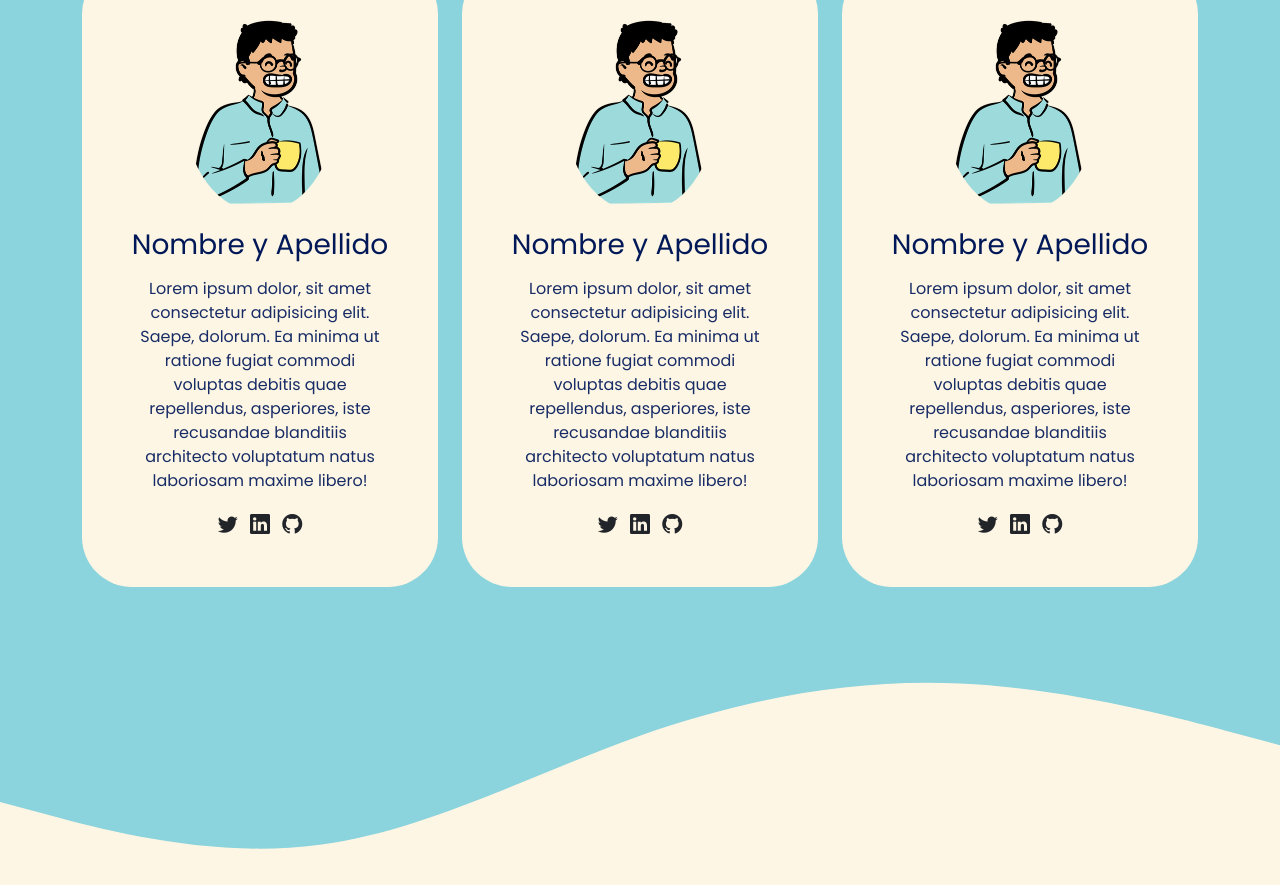
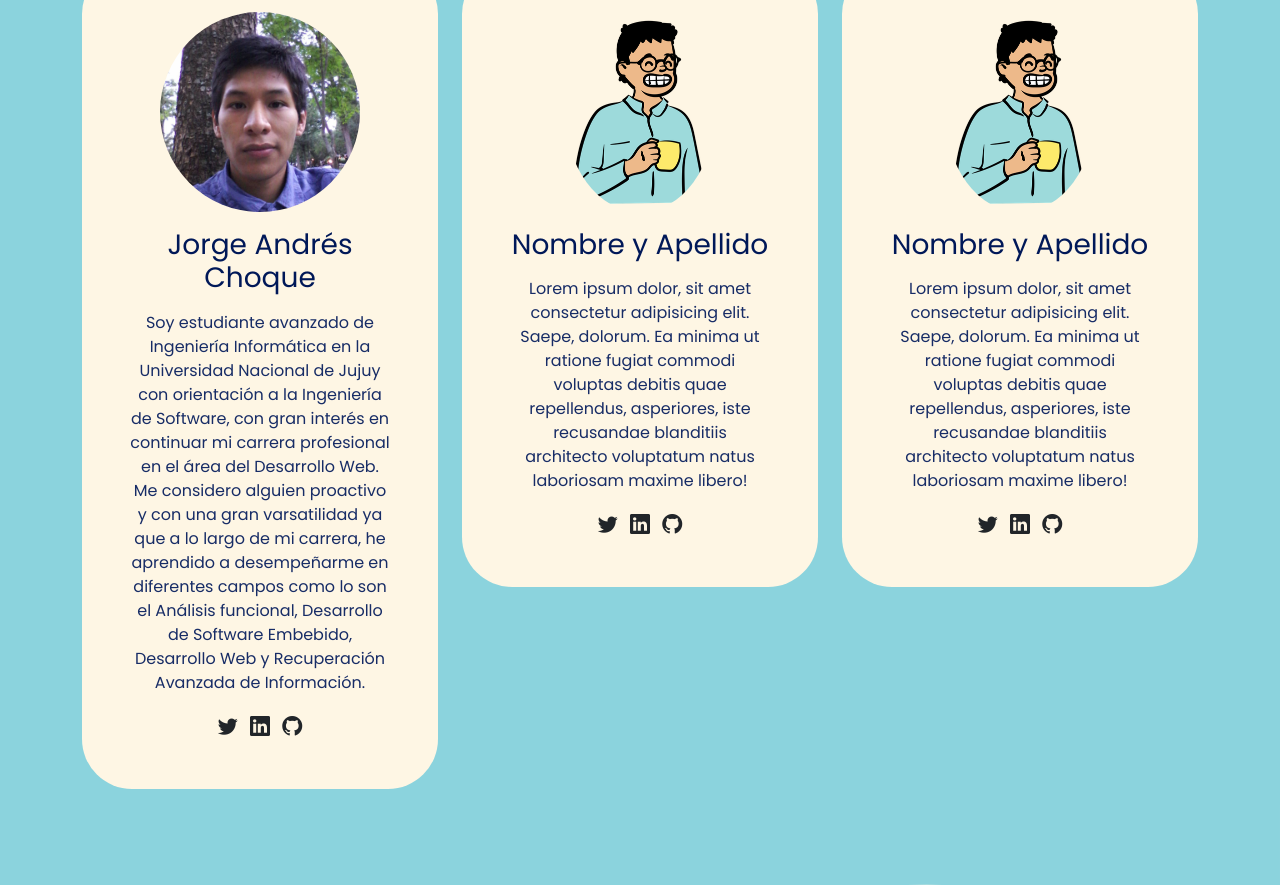
Before and after one commit to Jorge-JayCh/devtech-podcast-web, a plain HTML site: page index.html in a window 1280 px wide. Shown: the part 1271-2156 px from the top of the page. Drawn offline with nearby package versions, Linux system fonts and the light colour scheme.

Commit message:
Tarjeta editada

```diff
--- a/index.html
+++ b/index.html
@@ -100,14 +100,12 @@
           <div class="col-md-6 col-lg-4 mb-3">
             <div class="card">
               <div class="card-body text-center p-5">
-                <img src="./assets/avatar.png" alt="avatar" class=" img img-fluid rounded-circle mb-3">
-                <h3 class="title card-title mb-3">Nombre y Apellido</h3>
-                <p>Lorem ipsum dolor, sit amet consectetur adipisicing elit. Saepe, dolorum. Ea minima ut ratione fugiat
-                  commodi voluptas debitis quae repellendus, asperiores, iste recusandae blanditiis architecto
-                  voluptatum natus laboriosam maxime libero!</p>
-                <a href="#"><i class="bi bi-twitter text-dark mx-1 lead"></i></a>
-                <a href="#"><i class="bi bi-linkedin text-dark mx-1 lead"></i></a>
-                <a href="#"><i class="bi bi-github text-dark mx-1 lead"></i></a>
+                <img src="./assets/jch-image.jpg" alt="imagen_perfil" class=" img img-fluid rounded-circle mb-3">
+                <h3 class="title card-title mb-3">Jorge Andrés Choque</h3>
+                <p>Soy estudiante avanzado de Ingeniería Informática en la Universidad Nacional de Jujuy con orientación a la Ingeniería de Software, con gran interés en continuar mi carrera profesional en el área del Desarrollo Web. Me considero alguien proactivo y con una gran varsatilidad ya que a lo largo de mi carrera, he aprendido a desempeñarme en diferentes campos como lo son el Análisis funcional, Desarrollo de Software Embebido, Desarrollo Web y Recuperación Avanzada de Información.</p>
+                <a href="https://twitter.com/Jorge_JayCh" target="_blank"><i class="bi bi-twitter text-dark mx-1 lead"></i></a>
+                <a href="https://www.linkedin.com/in/jorge-choque/" target="_blank"><i class="bi bi-linkedin text-dark mx-1 lead"></i></a>
+                <a href="https://github.com/Jorge-JayCh" target="_blank"><i class="bi bi-github text-dark mx-1 lead"></i></a>
               </div>
             </div>
           </div>
```
Also changed, not shown: assets/jch-image.jpg (added).
